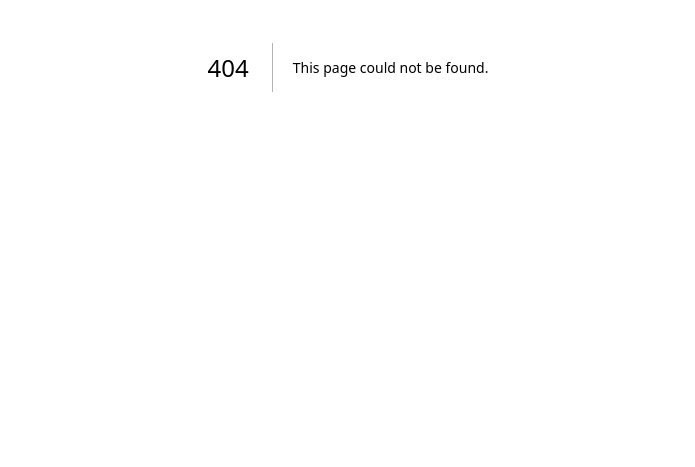
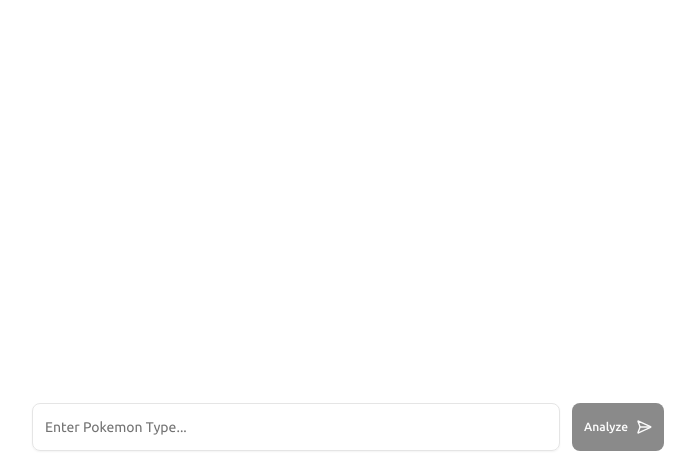
Before and after one commit to RithyBondeth/Next-AI-Chatbot, a Next.js app: page /ui/structure-enum in a window 1280 px wide. Before the commit this address had no page. Shown: the part 333-800 px from the top of the page, without its empty margins (292-987 px from the left). Built offline with nearby package versions, Linux system fonts and the light colour scheme.

Commit message:
done structure-enum

```diff
--- /dev/null
+++ b/app/api/structure-enum/route.ts
@@ -0,0 +1,20 @@
+import { openai } from "@ai-sdk/openai";
+import { generateObject } from "ai";
+
+export async function POST(req: Request) {
+  try {
+    const { text } = await req.json();
+
+    const result = generateObject({
+      model: openai("gpt-4.1-mini"), // Best for enum response
+      output: "enum",
+      enum: ["positive", "negative", "neutral"],
+      prompt: `Classify the sentiment in this text ${text}.`,
+    });
+
+    return (await result).toJsonResponse();
+  } catch (error) {
+    console.error("Error generating sentiment: ", error);
+    return new Response("Failed to generate sentiment", { status: 500 });
+  }
+}
--- /dev/null
+++ b/app/ui/structure-enum/page.tsx
@@ -0,0 +1,94 @@
+"use client";
+import { Button } from "@/components/ui/button";
+import { Input } from "@/components/ui/input";
+import { LucideSendHorizonal } from "lucide-react";
+import React, { useState } from "react";
+
+export default function StructureEnumPage() {
+  const [text, setText] = useState<string>("");
+  const [sentiment, setSentiment] = useState<string>("");
+  const [isLoading, setIsLoading] = useState<boolean>(false);
+  const [error, setError] = useState<string | null>(null);
+
+  const analyzeSentiment = async (e: React.FormEvent<HTMLFormElement>) => {
+    e.preventDefault();
+
+    setIsLoading(true);
+    setError(null);
+    setText("");
+
+    try {
+      const response = await fetch("/api/structure-enum", {
+        method: "POST",
+        headers: { "Content-Type": "application/json" },
+        body: JSON.stringify({ text: text }),
+      });
+
+      const data = await response.json();
+
+      if (!response.ok) throw new Error(data.error || "Something went wrong!");
+
+      setSentiment(data);
+    } catch (error) {
+      console.log("Error", error);
+      setError(
+        error instanceof Error
+          ? error.message
+          : "Something went wrong. Please try again!"
+      );
+    } finally {
+      setIsLoading(false);
+    }
+  };
+
+  return (
+    <div className="h-screen overflow-y-hidden w-1/2 mx-auto flex flex-col">
+      {/* Display Completion Text */}
+      {error && <div className="text-red-500">{error}</div>}
+
+      <div className="min-h-[90%] w-full py-10 overflow-y-scroll no-scrollbar">
+        {isLoading ? (
+          <div>
+            {sentiment === "positive" && "Positive"}
+            {sentiment === "negative" && "Negative"}
+            {sentiment === "neutral" && "Neutral"}
+          </div>
+        ) : null}
+      </div>
+
+      {/* Input Text - Prompt */}
+      <form
+        onSubmit={analyzeSentiment}
+        className="h-[10%] w-full flex items-center justify-center"
+      >
+        <div className="w-full flex items-center justify-between gap-3 px-1">
+          <Input
+            placeholder="Enter Pokemon Type..."
+            className="h-12"
+            value={text}
+            onChange={(e) => setText(e.target.value)}
+          />
+          {isLoading ? (
+            <Button
+              className="text-xs h-12"
+              variant="destructive"
+              type="button"
+              onClick={stop}
+            >
+              Stop
+            </Button>
+          ) : (
+            <Button
+              className="text-xs h-12"
+              type="submit"
+              disabled={isLoading || !text}
+            >
+              {isLoading ? "Analyzing..." : "Analyze"}
+              <LucideSendHorizonal />
+            </Button>
+          )}
+        </div>
+      </form>
+    </div>
+  );
+}
```
